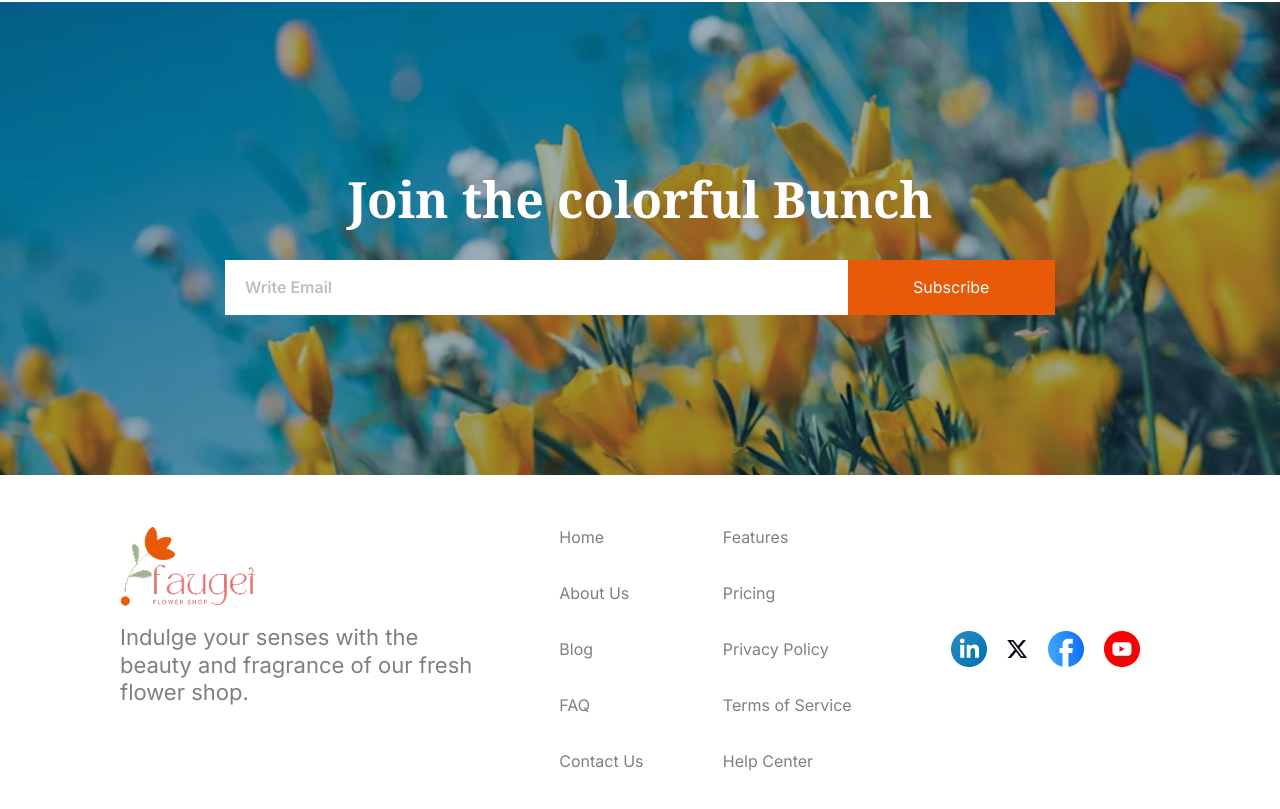
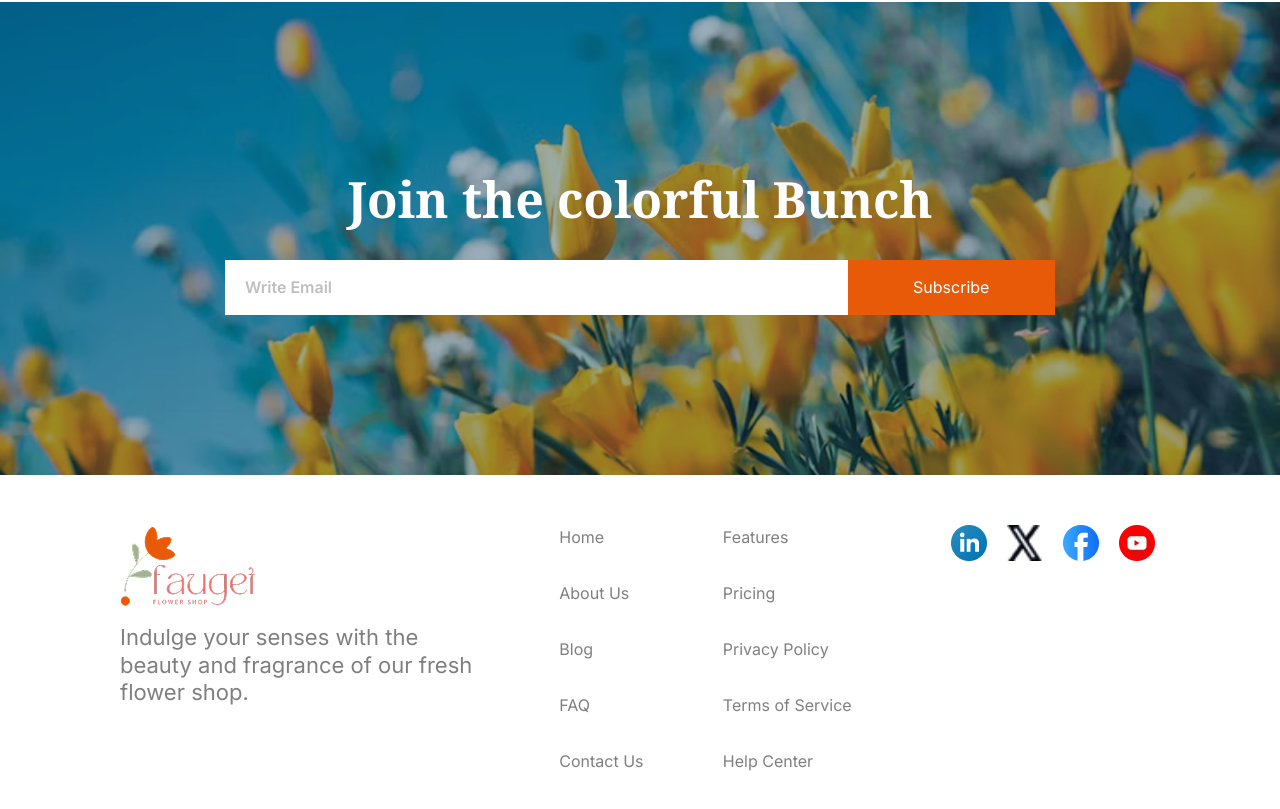
Before and after one commit to naymulislamnay/Flower-Shop-Assignment-02, a plain HTML site: page index.html in a window 1280 px wide. Shown: the part 3706-4515 px from the top of the page. Drawn offline with nearby package versions, Linux system fonts and the light colour scheme.

Commit message:
ready to submit

```diff
--- a/index.html
+++ b/index.html
@@ -317,7 +317,7 @@
             </div>
 
             <!-- social icons -->
-            <div class="flex gap-5 max-w-fit px-0 lg:px-5 items-center">
+            <div class="flex gap-5 max-w-fit px-0 lg:px-5">
                 <img src="./assets/icon-linkedin.png" alt="" class="max-w-[36px] max-h-[36px]">
                 <img src="./assets/icon-twitter.png" alt="" class=" max-w-[36px] max-h-[36px]">
                 <img src="./assets/icon-facebook.png" alt="" class="max-w-[36px] max-h-[36px]">
```
